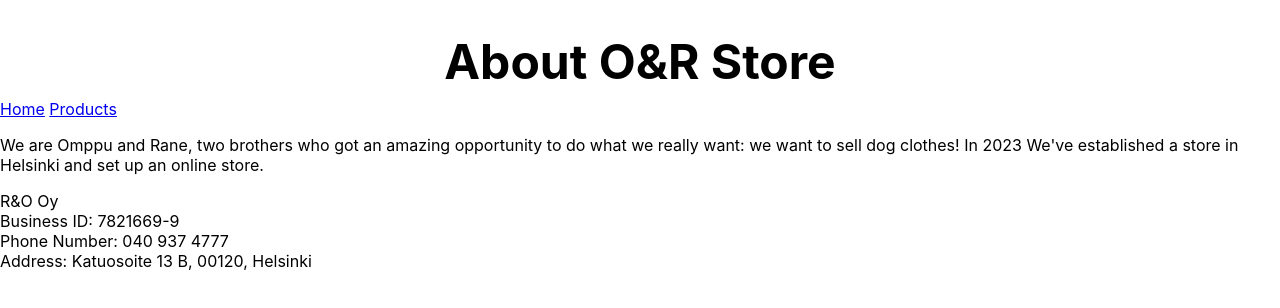
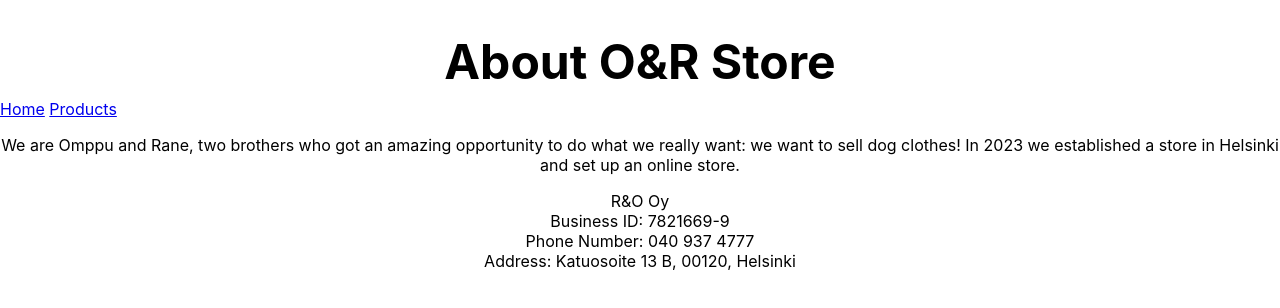
Before and after one commit to k23Op1-tiimi2/Ohjelmistoprojekti1-react, a React (Create React App) app: page /about in a window 1280 px wide. Shown: the top 308 px of the page. Built offline with nearby package versions, Linux system fonts and the light colour scheme.

Commit message:
About-sivua päivitetty

```diff
--- a/src/App.css
+++ b/src/App.css
@@ -26,3 +26,7 @@ h1 {
   text-align: center;
   margin-bottom: 8px;
 }
+
+p {
+  text-align: center;
+}
--- a/src/Components/About.js
+++ b/src/Components/About.js
@@ -8,7 +8,7 @@ export default function AboutPage() {
             <Link to="/products">Products</Link>{' '}
 
             <p>We are Omppu and Rane, two brothers who got an amazing opportunity to do what we really want:
-                we want to sell dog clothes! In 2023 We've established a store in Helsinki and set up an online
+                we want to sell dog clothes! In 2023 we established a store in Helsinki and set up an online
                 store.</p>
             <p> R&O Oy<br></br>
                 Business ID: 7821669-9<br></br>
```
